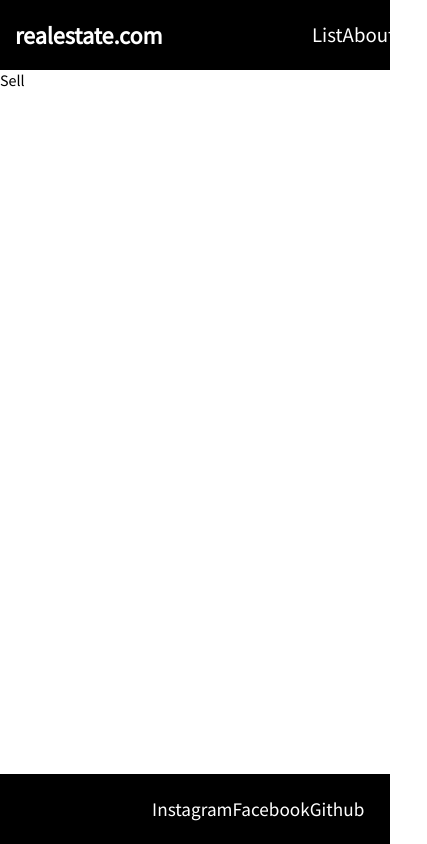
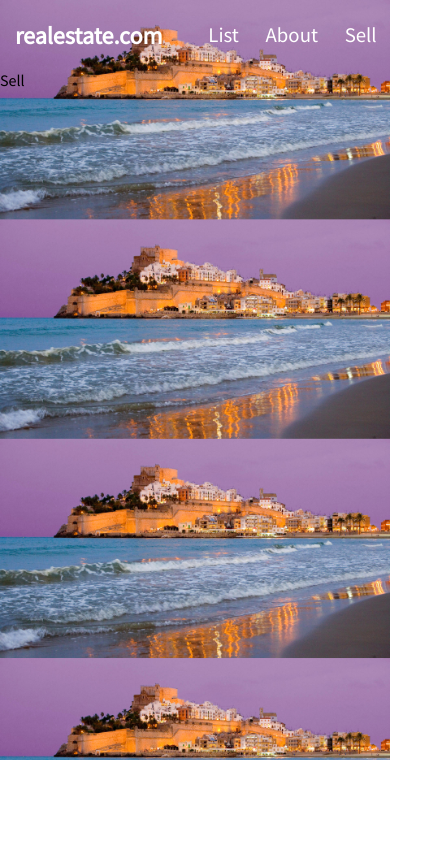
Before and after one commit to Wodey/realestatesite, a React (Create React App) app: page /sell in a window 390 px wide. Shown: the whole page, 427 px wide, since content can reach past the window. Built offline with nearby package versions, Linux system fonts and the light colour scheme.

Commit message:
+ some mobile adaptive + redisign bg

```diff
--- a/src/App.js
+++ b/src/App.js
@@ -11,16 +11,24 @@ import Header from "./Pages/Header";
 import Footer from "./Pages/Footer";
 import About from "./Pages/About";
 import Sell from './Pages/Sell';
+import styled from "styled-components";
 import initializeStore from './services';
 import {Provider} from 'react-redux';
 import {PersistGate} from "redux-persist/integration/react";
 import "./firebase";
+
+const Wrapper = styled.div`
+    background-image: url("/bg.jpg");
+    background-size: 100%;
+    width: 100%;
+    height: 760px;
+`;
 function App() {
   const {store, persistor} = initializeStore();
   return (
     <Provider store={store}>
       <PersistGate loading={null} persistor={persistor}>
-        <div className="App">
+        <Wrapper>
           <Router>
             <Header />
             <Switch>
@@ -39,7 +47,7 @@ function App() {
             </Switch>
             <Footer />
           </Router>
-        </div>
+        </Wrapper>
       </PersistGate>
     </Provider>
   );
--- a/src/Pages/About/index.js
+++ b/src/Pages/About/index.js
@@ -9,12 +9,23 @@ const Wrapper = styled.div`
 `;
 
 const Text = styled.div`
-  width: 20%;
+  width: 15%;
   font-size: 1.3rem;
-  background: rgb(221, 57, 34);
   color: white;
   padding: 15px;
   text-align: center;
+  @media(max-width: 768px) {
+    width: 30%;
+  }
+  @media(max-width: 426px) {
+    width: 40%;
+  }
+  @media(max-width: 376px) {
+    width: 45%;
+  }
+  @media(max-width: 320px) {
+    width: 60%;
+  }
 `;
 
 export default () => {
--- a/src/Pages/Footer/index.js
+++ b/src/Pages/Footer/index.js
@@ -3,9 +3,9 @@ import styled from 'styled-components';
 
 const OutlineWrapper = styled.div`
   position: absolute;
-  bottom: 0;
+  bottom: 0px;
   width: 100%;
-  background: black;
+  background: transparent;
 `;
 const InlineWrapper = styled.div`
   display: flex;
@@ -18,6 +18,21 @@ const Items = styled.div`
   display: flex;
   width: 22%;
   justify-content: space-around;
+  @media(max-width: 1024px) {
+    width: 25%;
+  }
+  @media(max-width: 768px) {
+    width: 32%;
+  }
+  @media(max-width: 426px) {
+    width: 55%;
+  }
+  @media(max-width: 376px) {
+    width: 70%;
+  }
+  @media(max-width: 320px) {
+    width: 100%;
+  }
 `;
 const Item = styled.span`
   font-size: 1.2rem;
--- a/src/Pages/Header/index.js
+++ b/src/Pages/Header/index.js
@@ -7,7 +7,8 @@ const Wrapper = styled.div`
   justify-content: space-between;
   height: 70px;
   align-items: center;
-  background: black;
+  background: transparent;
+  width: 100%;
 `;
 const Logo = styled.span`
   font-size: 1.5rem;
@@ -19,6 +20,12 @@ const Items = styled.div`
   display: flex;
   width: 20%;
   justify-content: space-around;
+  @media(max-width: 768px) {
+    width: 30%;
+  }
+  @media(max-width: 426px) {
+    width: 50%;
+  }
 `;
 const Item = styled.span`
   font-size: 1.3rem;
--- a/src/Pages/Main/Components/Pages.js
+++ b/src/Pages/Main/Components/Pages.js
@@ -5,17 +5,31 @@ import {nextPage, prevPage, setPage} from "../../../services/pagesReducer/action
 const OutlineWrapper = styled.div`
   position: absolute;
   bottom: 100px;
-  width: 20%;
+  width: 100%;
 `;
 
 const Wrapper = styled.div`
   display: flex;
   justify-content: space-between;
+  width: 375px;
+  margin: auto;
+  @media(max-width: 768px) {
+    width: 32%;
+  }
+  @media(max-width: 426px) {
+    width: 52%;
+  }
+  @media(max-width: 376px) {
+    width: 70%;
+  }
+  @media(max-width: 320px) {
+    width: 95%;
+  }
 `;
 const Button = styled.button`
   outline: none;
   border: none;
-  background: white;
+  background: transparent;
   cursor: pointer;
   font-size: 1.3rem;
   &:hover {
--- a/src/Pages/Main/Components/SearchBar.js
+++ b/src/Pages/Main/Components/SearchBar.js
@@ -12,8 +12,12 @@ const OutlineWrapper = styled.div`
   user-select: none;
   flex-direction: column;
   width: 350px;
-  @media(max-width: 376px) {
-      width: 300px;
+
+  @media(max-width: 426px) {
+    width: 290px;
+  }
+  @media(max-width:320px) {
+    width: 270px;
   }
 `;
 
@@ -25,7 +29,7 @@ const Switch = styled.button`
   font-size: 1.1rem;
   border: none;
   outline: none;
-  background: white;
+  background: transparent;
   color: ${props => props.activated ? "red" : "black"};
   cursor: pointer;
   margin-right: 5px;
@@ -47,7 +51,7 @@ const Button = styled.button`
   border: none;
   font-size: 1.2rem;
   cursor: pointer;
-  background: white;
+  background: transparent;
 font-family: 'Roboto', sans-serif;
   color: black;
   outline: none;
--- a/src/Pages/Main/Components/SortPanel.js
+++ b/src/Pages/Main/Components/SortPanel.js
@@ -10,8 +10,11 @@ const Wrapper = styled.div`
   justify-content: space-between;
   width: 350px;
   margin-top: 15px;
-  @media(max-width: 376px) {
-      width: 300px;
+  @media(max-width: 426px) {
+    width: 290px;
+  }
+  @media(max-width: 320px) {
+    width: 270px;
   }
 `;
 const Item = styled.div`
--- a/src/Pages/Main/index.js
+++ b/src/Pages/Main/index.js
@@ -10,7 +10,10 @@ const Wrapper = styled.div`
   display: flex;
   flex-direction: column;
   align-items: center;
-  height: 100%;
+  height: calc(750px - 140px);
+  background: white;
+  width: 90%;
+  margin: auto;
 `;
 
 export default () => {
```
